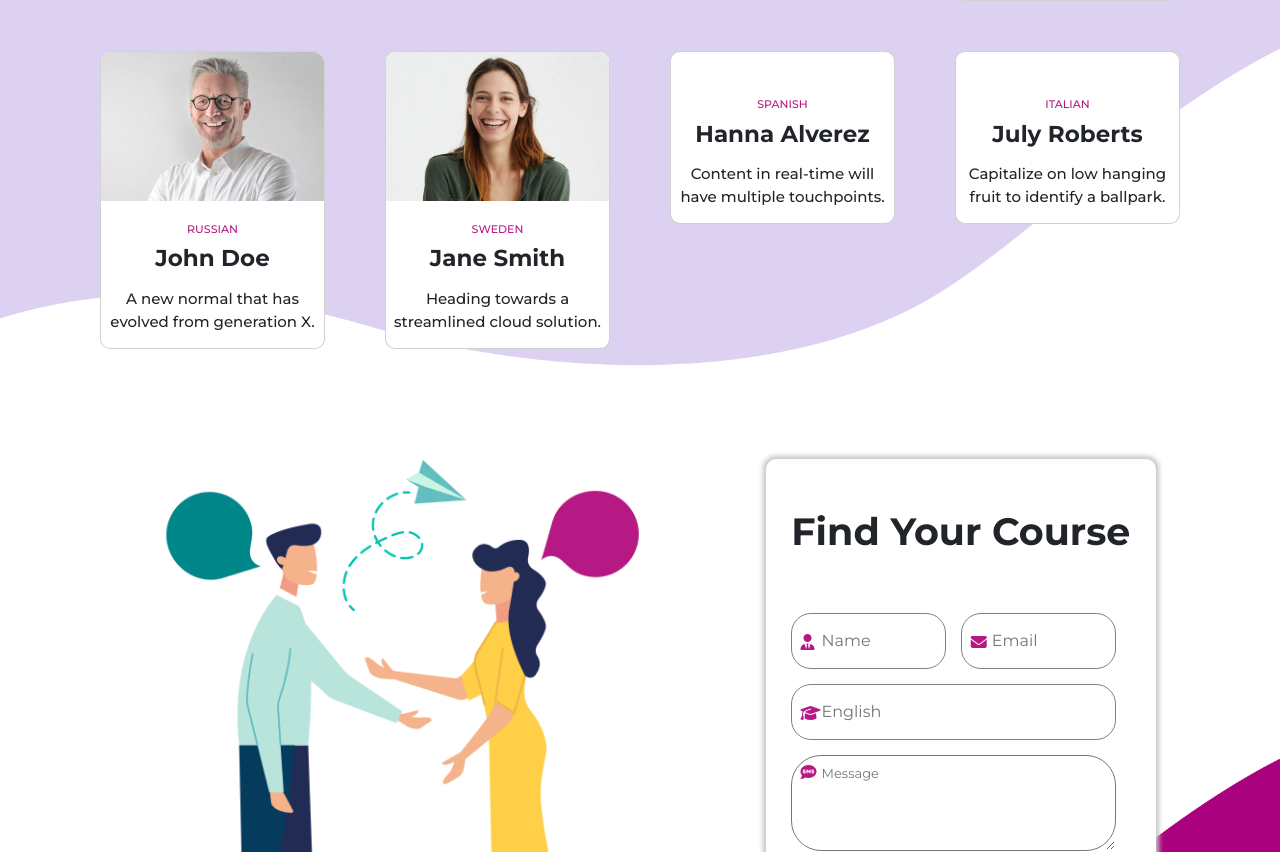
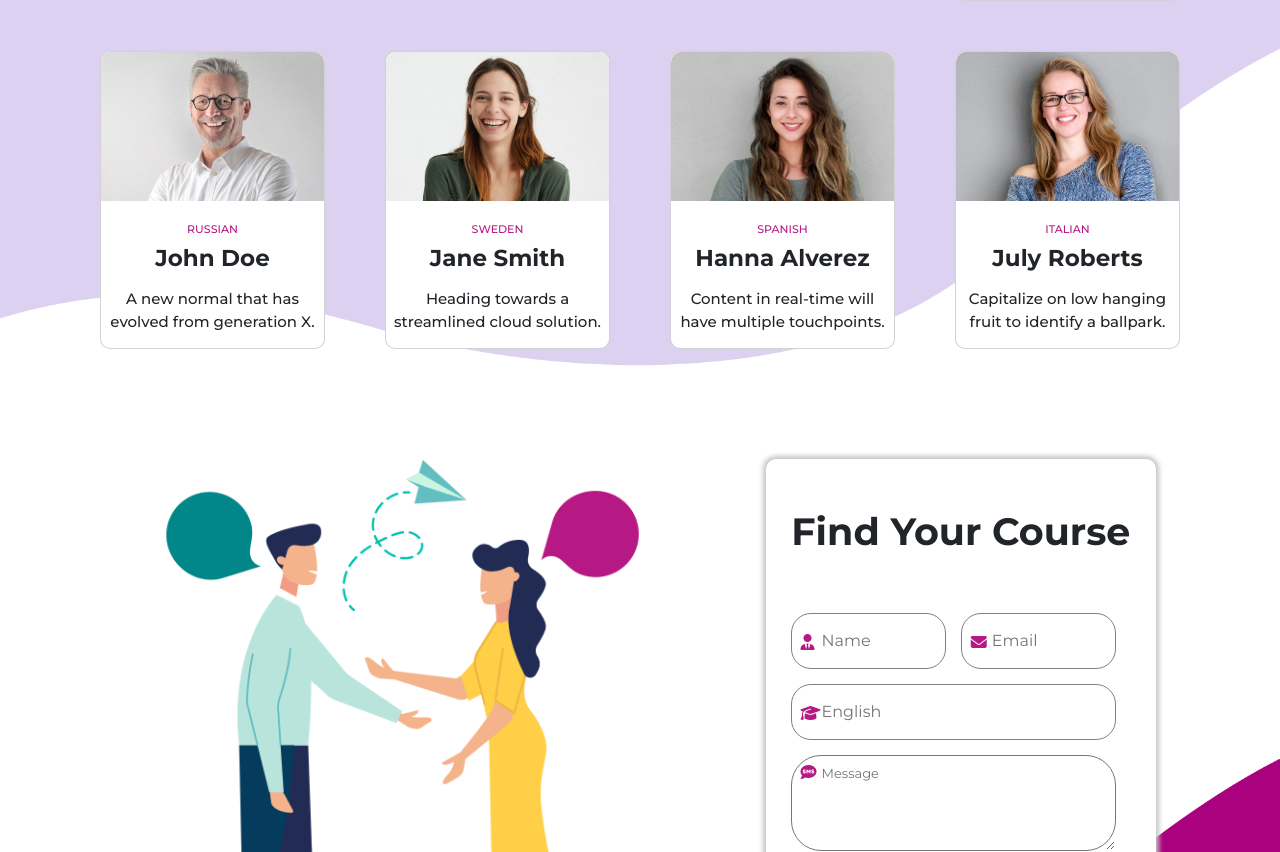
Before and after one commit to SonKindIT/Our_Team_Wavy, a plain HTML site: page index.html in a window 1280 px wide. Shown: the part 1019-1871 px from the top of the page. Drawn offline with nearby package versions, Linux system fonts and the light colour scheme; the site is published under a folder, as on GitHub Pages, so addresses that start at the root find nothing.

Commit message:
finish project

```diff
--- a/index.html
+++ b/index.html
@@ -278,7 +278,7 @@
           <div class="col-6 col-lg-3">
             <div class="card">
               <div class="img">
-                <img src="/asset/img/teacher_7.jpg" alt="" />
+                <img src="./asset/img/teacher_7.jpg" alt="" />
               </div>
               <div class="content">
                 <p>SPANISH</p>
@@ -291,7 +291,7 @@
           <div class="col-6 col-lg-3">
             <div class="card">
               <div class="img">
-                <img src="/asset/img/teacher_8.jpg" alt="" />
+                <img src="./asset/img/teacher_8.jpg" alt="" />
               </div>
               <div class="content">
                 <p>ITALIAN</p>
```
